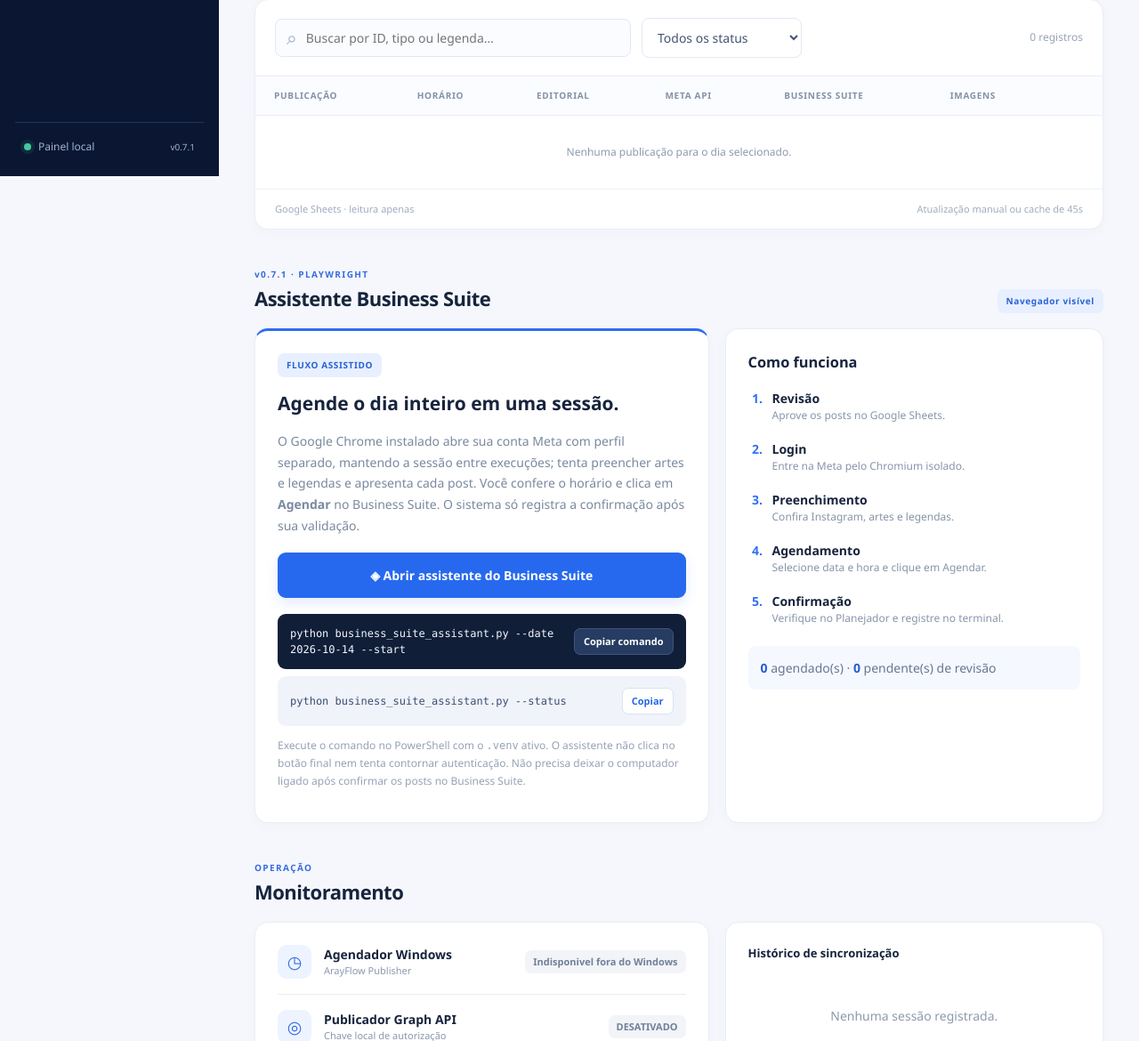
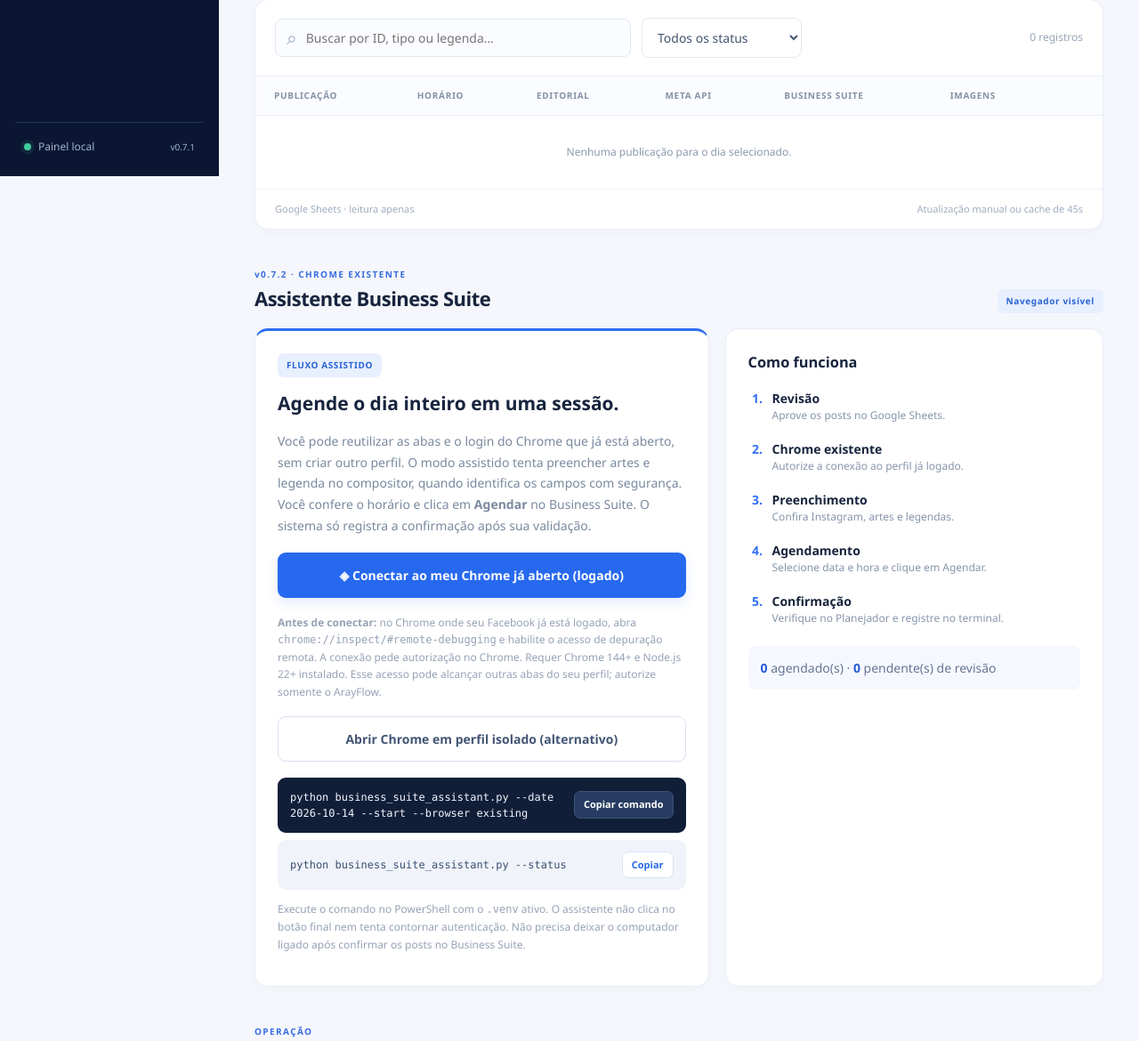
Before and after one commit to llongaray/ArayFlow, a Flask app: page / in a window 1280 px wide. Shown: the part 602-1772 px from the top of the page at 89% size. Run offline with Flask 3, Linux system fonts and the light colour scheme.

Commit message:
feat(ui v0.7.2): botao Chrome pessoal logado e opcao de perfil isolado

```diff
--- a/templates/dashboard.html
+++ b/templates/dashboard.html
@@ -125,24 +125,33 @@
       {% endif %}
 
       <section class="section" id="business-suite">
-        <div class="heading"><div><div class="overline">v0.7.1 · PLAYWRIGHT</div><h2>Assistente Business Suite</h2></div><span class="tag">Navegador visível</span></div>
+        <div class="heading"><div><div class="overline">v0.7.2 · CHROME EXISTENTE</div><h2>Assistente Business Suite</h2></div><span class="tag">Navegador visível</span></div>
         <div class="suite-layout">
           <div class="panel suite-primary">
             <div class="suite-badge">FLUXO ASSISTIDO</div>
             <h3>Agende o dia inteiro em uma sessão.</h3>
-            <p>O Google Chrome instalado abre sua conta Meta com perfil separado, mantendo a sessão entre execuções; tenta preencher artes e legendas e apresenta cada post. Você confere o horário e clica em <strong>Agendar</strong> no Business Suite. O sistema só registra a confirmação após sua validação.</p>
+            <p>Você pode reutilizar as abas e o login do Chrome que já está aberto, sem criar outro perfil. O modo assistido tenta preencher artes e legenda no compositor, quando identifica os campos com segurança. Você confere o horário e clica em <strong>Agendar</strong> no Business Suite. O sistema só registra a confirmação após sua validação.</p>
             {% if autopublish %}<div class="notification error">A automação pela Graph API está AUTORIZADA no .env. Antes de usar o assistente Playwright, altere <code>ARAYFLOW_AUTOPUBLISH_ENABLED=false</code> e pause a tarefa Windows para evitar duplicatas.</div>{% endif %}
             {% if not autopublish and task_state not in ['Ready','Running','Queued'] %}
             <form action="{{ url_for('start_business_suite') }}" method="post" class="start-form">
               <input type="hidden" name="csrf" value="{{ csrf_start }}">
               <input type="hidden" name="date" value="{{ day }}">
               <input type="hidden" name="confirmation" value="ABRIR">
-              <button class="button primary" type="submit">◈ Abrir assistente do Business Suite</button>
+              <input type="hidden" name="browser" value="existing">
+              <button class="button primary" type="submit">◈ Conectar ao meu Chrome já aberto (logado)</button>
+            </form>
+            <p class="support-note"><strong>Antes de conectar:</strong> no Chrome onde seu Facebook já está logado, abra <code>chrome://inspect/#remote-debugging</code> e habilite o acesso de depuração remota. A conexão pede autorização no Chrome. Requer Chrome 144+ e Node.js 22+ instalado. Esse acesso pode alcançar outras abas do seu perfil; autorize somente o ArayFlow.</p>
+            <form action="{{ url_for('start_business_suite') }}" method="post" class="start-form isolated-form">
+              <input type="hidden" name="csrf" value="{{ csrf_start }}">
+              <input type="hidden" name="date" value="{{ day }}">
+              <input type="hidden" name="confirmation" value="ABRIR">
+              <input type="hidden" name="browser" value="isolated">
+              <button class="button outline" type="submit">Abrir Chrome em perfil isolado (alternativo)</button>
             </form>
             {% else %}
             <div class="notification error">O botao de abertura fica bloqueado ate desativar a API no .env e pausar a tarefa Windows. O assistente tambem verifica isso antes de iniciar.</div>
             {% endif %}
-            <div class="cli"><code id="suite-command">python business_suite_assistant.py --date {{ day }} --start</code><button type="button" class="copy-button" data-copy-target="suite-command">Copiar comando</button></div>
+            <div class="cli"><code id="suite-command">python business_suite_assistant.py --date {{ day }} --start --browser existing</code><button type="button" class="copy-button" data-copy-target="suite-command">Copiar comando</button></div>
             <div class="cli secondary-cli"><code id="suite-status-command">python business_suite_assistant.py --status</code><button type="button" class="copy-button" data-copy-target="suite-status-command">Copiar</button></div>
             <p class="support-note">Execute o comando no PowerShell com o <code>.venv</code> ativo. O assistente não clica no botão final nem tenta contornar autenticação. Não precisa deixar o computador ligado após confirmar os posts no Business Suite.</p>
           </div>
@@ -150,7 +159,7 @@
             <h3>Como funciona</h3>
             <ol>
               <li><b>Revisão</b><span>Aprove os posts no Google Sheets.</span></li>
-              <li><b>Login</b><span>Entre na Meta pelo Chromium isolado.</span></li>
+              <li><b>Chrome existente</b><span>Autorize a conexão ao perfil já logado.</span></li>
               <li><b>Preenchimento</b><span>Confira Instagram, artes e legendas.</span></li>
               <li><b>Agendamento</b><span>Selecione data e hora e clique em Agendar.</span></li>
               <li><b>Confirmação</b><span>Verifique no Planejador e registre no terminal.</span></li>
```
